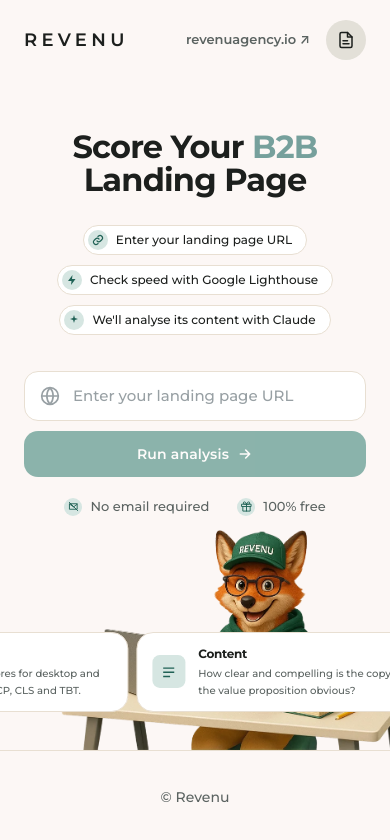
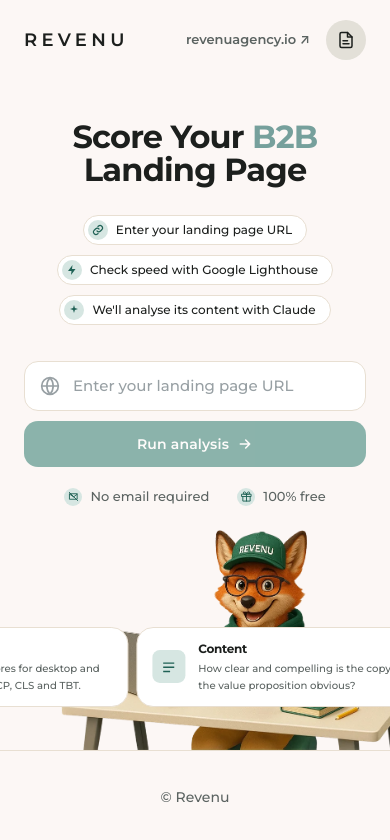
Before and after one commit to RevenuJoe/pagetest, a Next.js app: page / in a window 390 px wide. Shown: the top 840 px of the page. Built offline with nearby package versions, Linux system fonts and the light colour scheme.

Commit message:
Mobile: hero pt 50→40px so the whole block sits 20% higher

```diff
--- a/app/page.tsx
+++ b/app/page.tsx
@@ -236,10 +236,12 @@
       <main className="relative z-10 mx-auto flex w-full max-w-[1180px] flex-1 flex-col px-6 sm:px-14">
         {/* Idle hero: visible only when phase === 'idle'. Fades + slides up
             out of the way when a run starts. `pointer-events-none` while
-            hidden so the centred progress card never gets covered. */}
+            hidden so the centred progress card never gets covered.
+            Mobile top padding 40px (20% less than the old 50px so the
+            whole hero block sits a little higher); desktop unchanged. */}
         <section
           className={
-            "pt-[50px] md:pt-[72px] transition-all duration-500 ease-out " +
+            "pt-[40px] md:pt-[72px] transition-all duration-500 ease-out " +
             (phase === "idle"
               ? "opacity-100 translate-y-0"
               : "pointer-events-none opacity-0 -translate-y-3")
```
